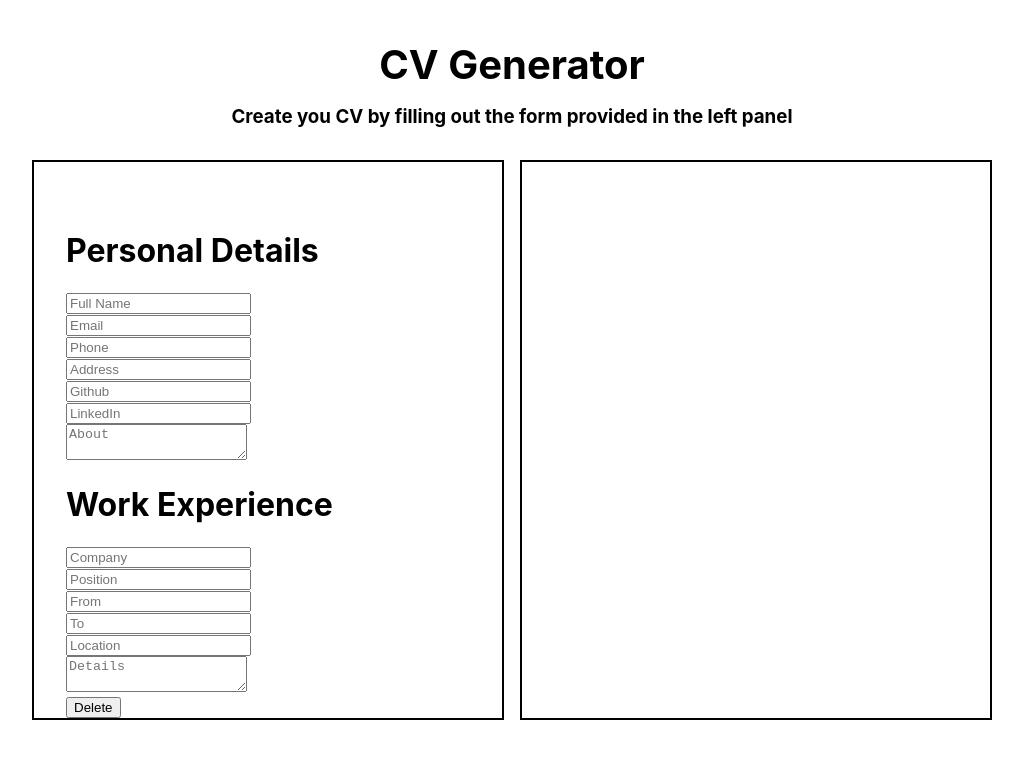
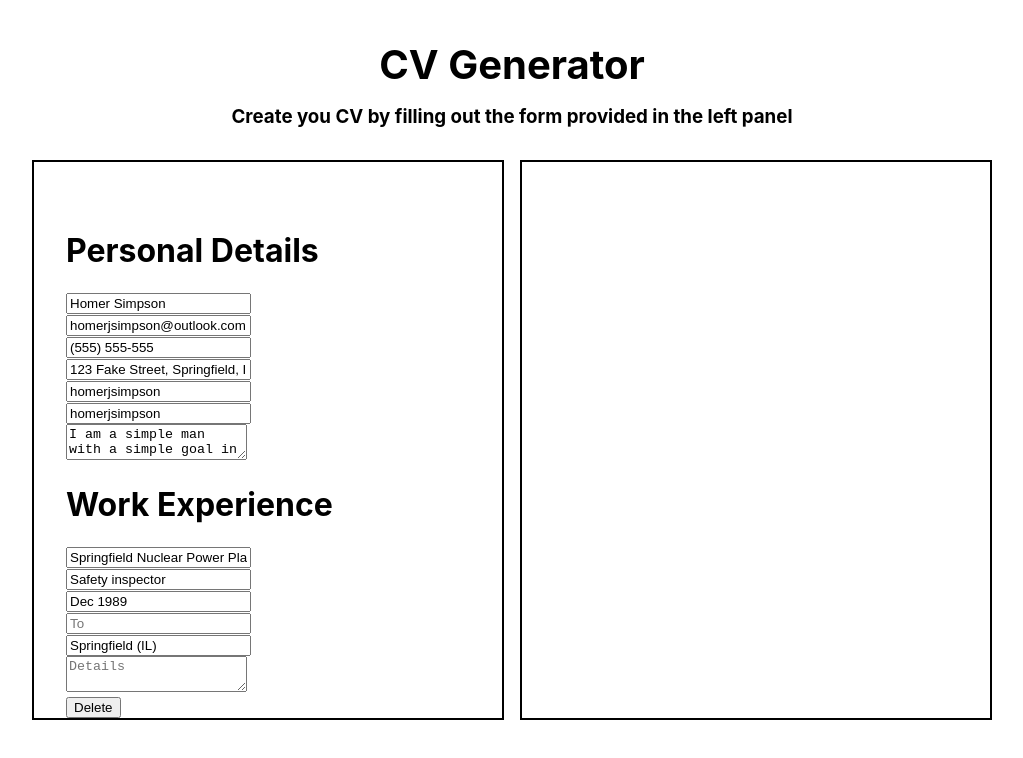
Before and after one commit to ccardonaguillen/cv-generator, a React (Create React App) app: page / in a window 1280 px wide. Shown: the top 758 px of the page, without its empty margins (128-1151 px from the left). Built offline with nearby package versions, Linux system fonts and the light colour scheme.

Commit message:
Include input default values in form and preview render

```diff
--- a/src/components/App.js
+++ b/src/components/App.js
@@ -17,7 +17,7 @@ class App extends Component {
     }
 
     updateCV(newState) {
-        // console.log(newState);
+        console.log(newState);
         this.setState(newState);
     }
 
--- a/src/components/CVForm.js
+++ b/src/components/CVForm.js
@@ -12,13 +12,33 @@ class CVForm extends Component {
                     id="personal"
                     title="Personal Details"
                     fields={[
-                        { id: 'fullName', type: 'text', label: 'Full Name' },
-                        { id: 'email', type: 'email', label: 'Email' },
-                        { id: 'phone', type: 'tel', label: 'Phone' },
-                        { id: 'address', type: 'text', label: 'Address' },
-                        { id: 'github', type: 'text', label: 'Github' },
-                        { id: 'linkedin', type: 'text', label: 'LinkedIn' },
-                        { id: 'about', type: 'textarea', label: 'About' },
+                        {
+                            id: 'fullName',
+                            type: 'text',
+                            label: 'Full Name',
+                            value: 'Homer Simpson',
+                        },
+                        {
+                            id: 'email',
+                            type: 'email',
+                            label: 'Email',
+                            value: 'homerjsimpson@outlook.com',
+                        },
+                        { id: 'phone', type: 'tel', label: 'Phone', value: '(555) 555-555' },
+                        {
+                            id: 'address',
+                            type: 'text',
+                            label: 'Address',
+                            value: '123 Fake Street, Springfield, IL',
+                        },
+                        { id: 'github', type: 'text', label: 'Github', value: 'homerjsimpson' },
+                        { id: 'linkedin', type: 'text', label: 'LinkedIn', value: 'homerjsimpson' },
+                        {
+                            id: 'about',
+                            type: 'textarea',
+                            label: 'About',
+                            value: 'I am a simple man with a simple goal in life: to eat the biggest donuts ever created',
+                        },
                     ]}
                 />
                 <ExpandableSection
@@ -26,11 +46,26 @@ class CVForm extends Component {
                     id="experience"
                     title="Work Experience"
                     fields={[
-                        { id: 'company', type: 'text', label: 'Company' },
-                        { id: 'position', type: 'text', label: 'Position' },
-                        { id: 'startDate', type: 'number', label: 'From' },
-                        { id: 'endDate', type: 'number', label: 'To' },
-                        { id: 'location', type: 'text', label: 'Location' },
+                        {
+                            id: 'company',
+                            type: 'text',
+                            label: 'Company',
+                            value: 'Springfield Nuclear Power Plant',
+                        },
+                        {
+                            id: 'position',
+                            type: 'text',
+                            label: 'Position',
+                            value: 'Safety inspector',
+                        },
+                        { id: 'startDate', type: 'text', label: 'From', value: 'Dec 1989' },
+                        { id: 'endDate', type: 'text', label: 'To' },
+                        {
+                            id: 'location',
+                            type: 'text',
+                            label: 'Location',
+                            value: 'Springfield (IL)',
+                        },
                         { id: 'details', type: 'textarea', label: 'Details' },
                     ]}
                 />
@@ -39,12 +74,32 @@ class CVForm extends Component {
                     id="education"
                     title="Education"
                     fields={[
-                        { id: 'institution', type: 'text', label: 'Institution' },
-                        { id: 'degree', type: 'text', label: 'Degree / Course' },
-                        { id: 'startDate', type: 'number', label: 'From' },
-                        { id: 'endDate', type: 'number', label: 'To' },
-                        { id: 'location', type: 'text', label: 'Location' },
-                        { id: 'details', type: 'textarea', label: 'Additional Info' },
+                        {
+                            id: 'institution',
+                            type: 'text',
+                            label: 'Institution',
+                            value: 'Springfield University',
+                        },
+                        {
+                            id: 'degree',
+                            type: 'text',
+                            label: 'Degree / Course',
+                            value: 'Nuclear Physics',
+                        },
+                        { id: 'startDate', type: 'number', label: 'From', value: 1993 },
+                        { id: 'endDate', type: 'number', label: 'To', value: 1993 },
+                        {
+                            id: 'location',
+                            type: 'text',
+                            label: 'Location',
+                            value: 'Springfield (IL)',
+                        },
+                        {
+                            id: 'details',
+                            type: 'textarea',
+                            label: 'Additional Info',
+                            value: 'Graduted with distinction',
+                        },
                     ]}
                 />
                 <ExpandableSection
--- a/src/components/InputBlock.js
+++ b/src/components/InputBlock.js
@@ -2,15 +2,23 @@ import React, { Component } from 'react';
 
 class InputBlock extends Component {
     render() {
-        const { id, type, label, onChange } = this.props;
+        const { id, type, label, value } = this.props.attr;
+        const { onChange } = this.props;
 
         return (
             <div className="input-block">
                 {/* <label htmlFor={id}>{label}:</label> */}
                 {type === 'textarea' ? (
-                    <textarea id={id} placeholder={label} onInput={onChange} />
+                    <textarea id={id} placeholder={label} defaultValue={value} onInput={onChange} />
                 ) : (
-                    <input id={id} type={type} placeholder={label} onChange={onChange} />
+                    <input
+                        id={id}
+                        type={type}
+                        placeholder={label}
+                        defaultValue={value}
+                        autoComplete="off"
+                        onChange={onChange}
+                    />
                 )}
             </div>
         );
--- a/src/components/SectionForms.js
+++ b/src/components/SectionForms.js
@@ -17,14 +17,8 @@ class SectionForm extends Component {
         return (
             <div className="section-form">
                 <form>
-                    {this.props.fields.map(({ id, type, label }, idx) => (
-                        <InputBlock
-                            key={idx}
-                            id={id}
-                            type={type}
-                            label={label}
-                            onChange={this.updateItem}
-                        />
+                    {this.props.fields.map((attr, idx) => (
+                        <InputBlock key={idx} attr={attr} onChange={this.updateItem} />
                     ))}
                 </form>
             </div>
--- a/src/components/TemplateSections.js
+++ b/src/components/TemplateSections.js
@@ -4,23 +4,25 @@ import TemplateSectionHeader from './TemplateSectionHeader';
 import SectionForm from './SectionForms';
 import uniqid from 'uniqid';
 
-async function addItem() {
-    const id = uniqid();
-
-    await this.setState({
-        items: this.state.items.concat({ id, item: {} }),
-    });
-    updateCVForm(this);
+function addItem() {
+    this.setState(
+        {
+            items: this.state.items.concat({ id: uniqid(), item: {} }),
+        },
+        () => updateCVForm(this)
+    );
 }
 
-async function deleteItem(itemId) {
-    await this.setState({
-        items: this.state.items.filter(({ id }) => id !== itemId),
-    });
-    updateCVForm(this);
+function deleteItem(itemId) {
+    this.setState(
+        {
+            items: this.state.items.filter(({ id }) => id !== itemId),
+        },
+        () => updateCVForm(this)
+    );
 }
 
-async function updateSection({ itemId, newInfo }) {
+function updateSection({ itemId, newInfo }) {
     const newState =
         itemId === undefined
             ? newInfo
@@ -30,8 +32,7 @@ async function updateSection({ itemId, newInfo }) {
                   ),
               };
 
-    await this.setState(newState);
-    updateCVForm(this);
+    this.setState(newState, () => updateCVForm(this));
 }
 
 function updateCVForm(section) {
@@ -44,6 +45,13 @@ function updateCVForm(section) {
 
 class StandardSection extends Component {
     updateSection = updateSection.bind(this);
+
+    componentDidMount() {
+        this.setState(
+            this.props.fields.reduce((acc, field) => ({ ...acc, [field.id]: field.value }), {}),
+            () => updateCVForm(this)
+        );
+    }
 
     render() {
         const { id, title, fields } = this.props;
@@ -66,6 +74,18 @@ class ExpandableSection extends Component {
 
     componentDidMount() {
         this.addItem();
+        this.setState(
+            {
+                items: this.state.items.concat({
+                    id: uniqid(),
+                    item: this.props.fields.reduce(
+                        (acc, field) => ({ ...acc, [field.id]: field.value }),
+                        {}
+                    ),
+                }),
+            },
+            () => updateCVForm(this)
+        );
     }
 
     render() {
```
